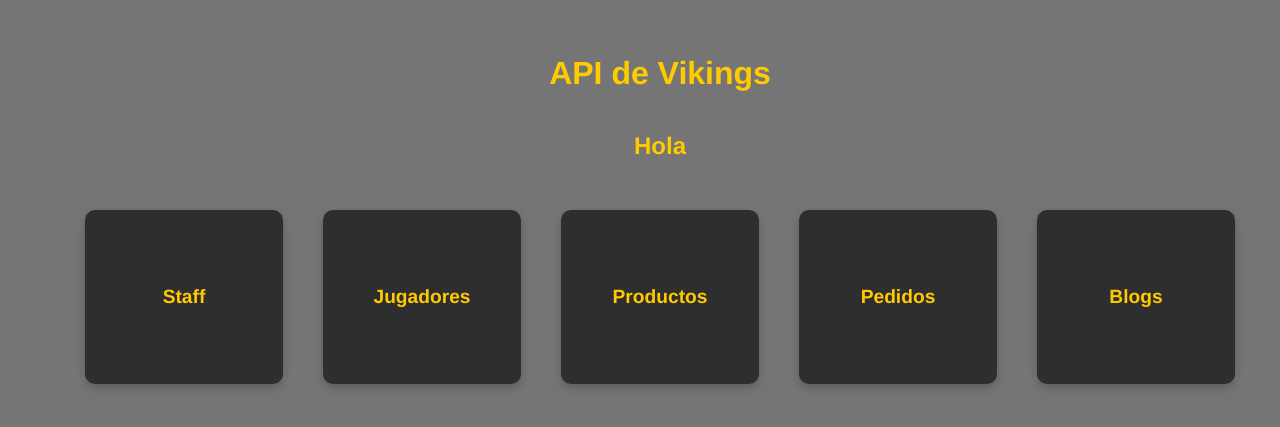
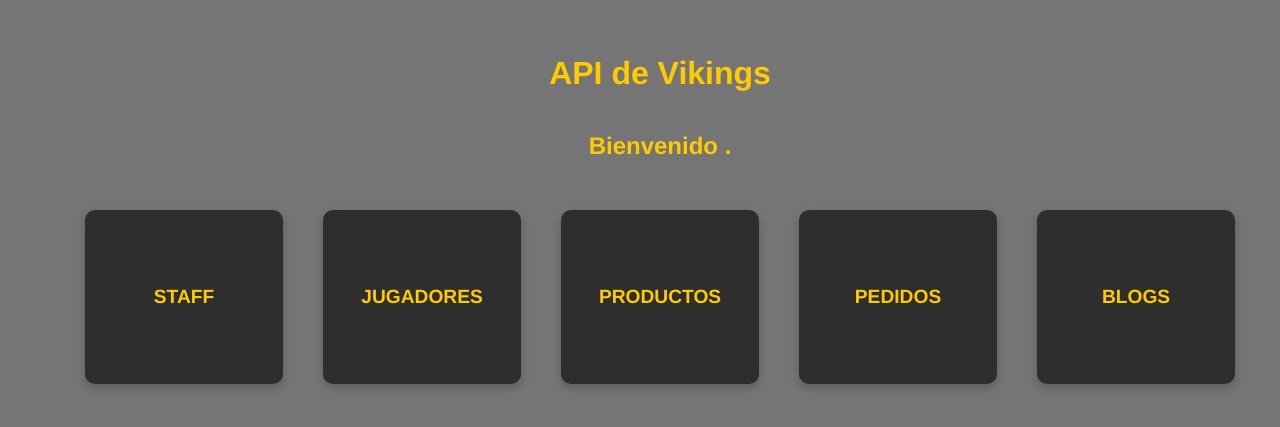
Before and after one commit to rupi014/frontend-api, a React (Create React App) app: page /status in a window 1280 px wide. Shown: the part 169-596 px from the top of the page. Built offline with nearby package versions, Linux system fonts and the light colour scheme.

Commit message:
little style changes

```diff
--- a/src/components/Status.js
+++ b/src/components/Status.js
@@ -15,13 +15,13 @@ const Status = () => {
   return (
     <div className="container">
       <h1>API de Vikings</h1>
-      <h2>Hola {userName}</h2>
+      <h2>Bienvenido {userName}.</h2>
       <div className="navigation">
-        <Link to="/sections/staff" className="button">Staff</Link>
-        <Link to="/sections/players" className="button">Jugadores</Link>
-        <Link to="/sections/products" className="button">Productos</Link>
-        <Link to="/sections/orders" className="button">Pedidos</Link>
-        <Link to="/sections/blogs" className="button">Blogs</Link>
+        <Link to="/sections/staff" className="button">STAFF</Link>
+        <Link to="/sections/players" className="button">JUGADORES</Link>
+        <Link to="/sections/products" className="button">PRODUCTOS</Link>
+        <Link to="/sections/orders" className="button">PEDIDOS</Link>
+        <Link to="/sections/blogs" className="button">BLOGS</Link>
       </div>
     </div>
   );
```
